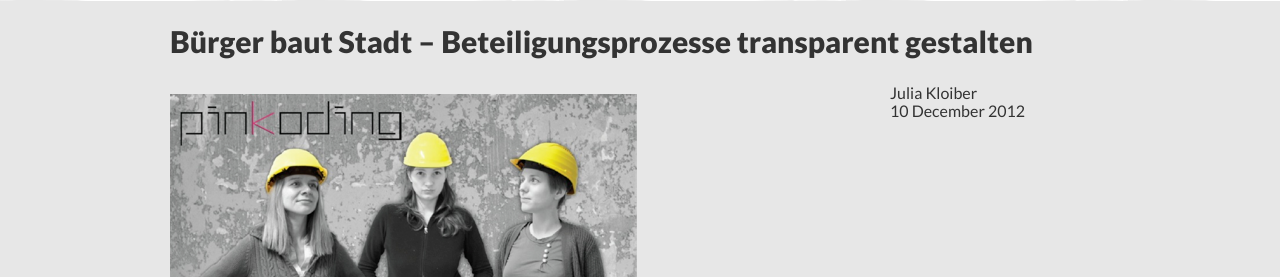
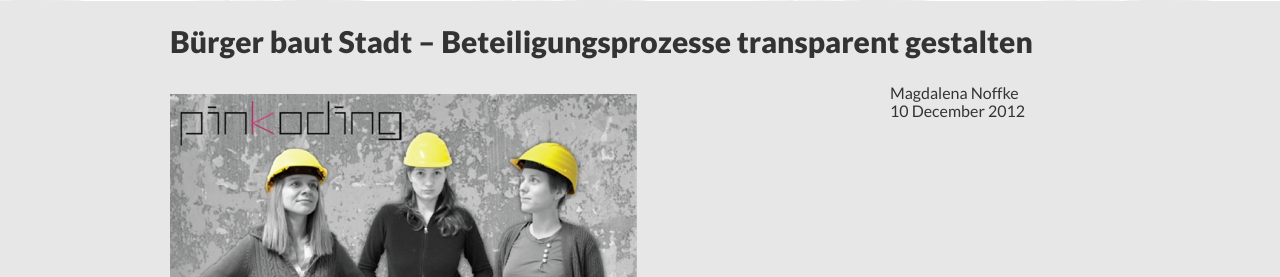
Before and after one commit to okfde/stadtlandcode.de, a Jekyll site: the page built from blog/_posts/2012-12-10-buergerbautstadt.md, in a window 1280 px wide. Shown: the part 391-668 px from the top of the page. Built offline with Jekyll 4.4.1, drawn with Linux system fonts in a browser that asks for light colours; nearby versions of some CDN libraries; Markdown is read by kramdown in place of the engine named in the settings; comment, search, counter and statistics services are not loaded.

Commit message:
autor geändert Bürger baut Stadt

```diff
--- a/blog/_posts/2012-12-10-buergerbautstadt.md
+++ b/blog/_posts/2012-12-10-buergerbautstadt.md
@@ -1,6 +1,6 @@
 ---
 layout: post
-author: Julia Kloiber
+author: Magdalena Noffke
 title: Bürger baut Stadt – Beteiligungsprozesse transparent gestalten
 snapshot: buerger.png
 published: true
```
